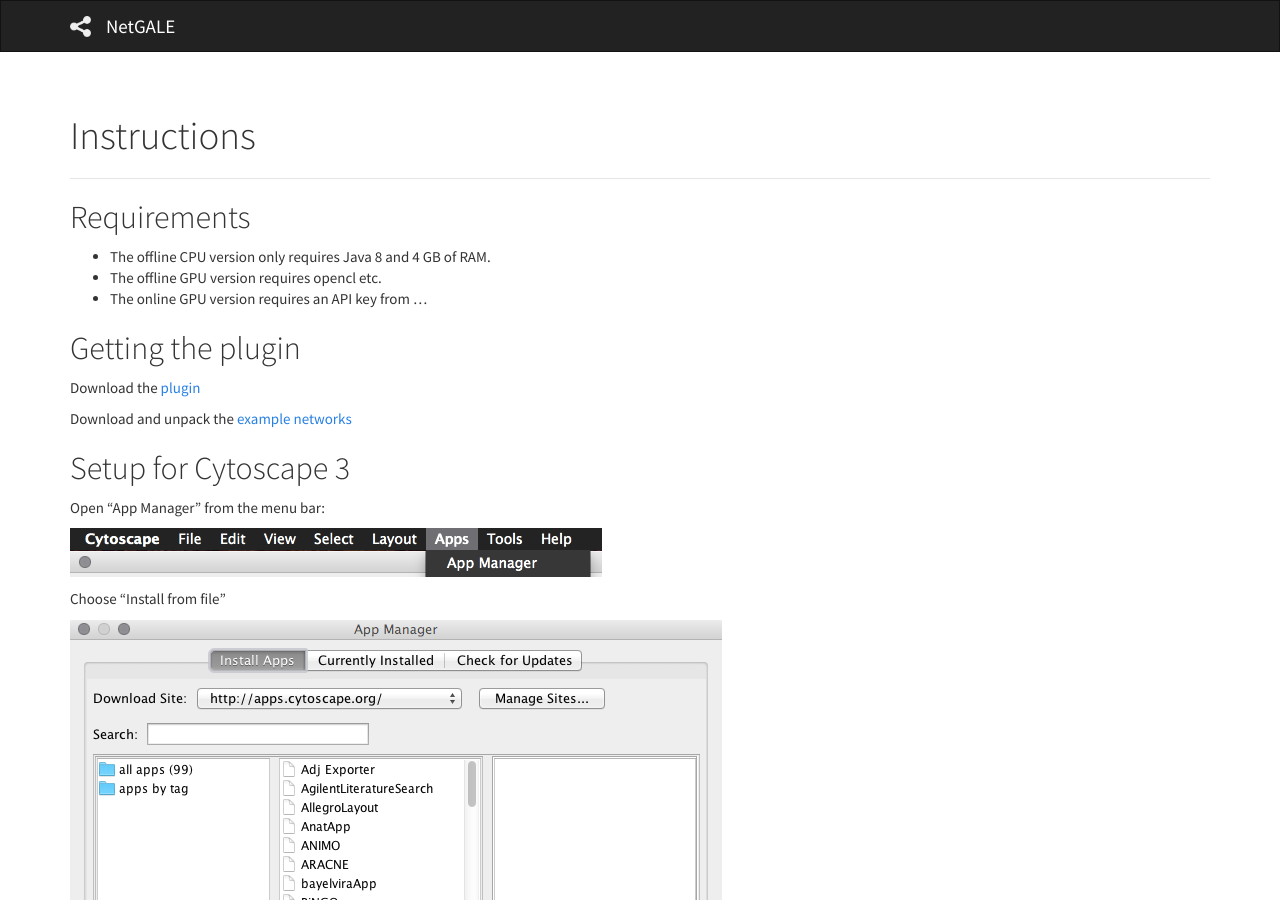
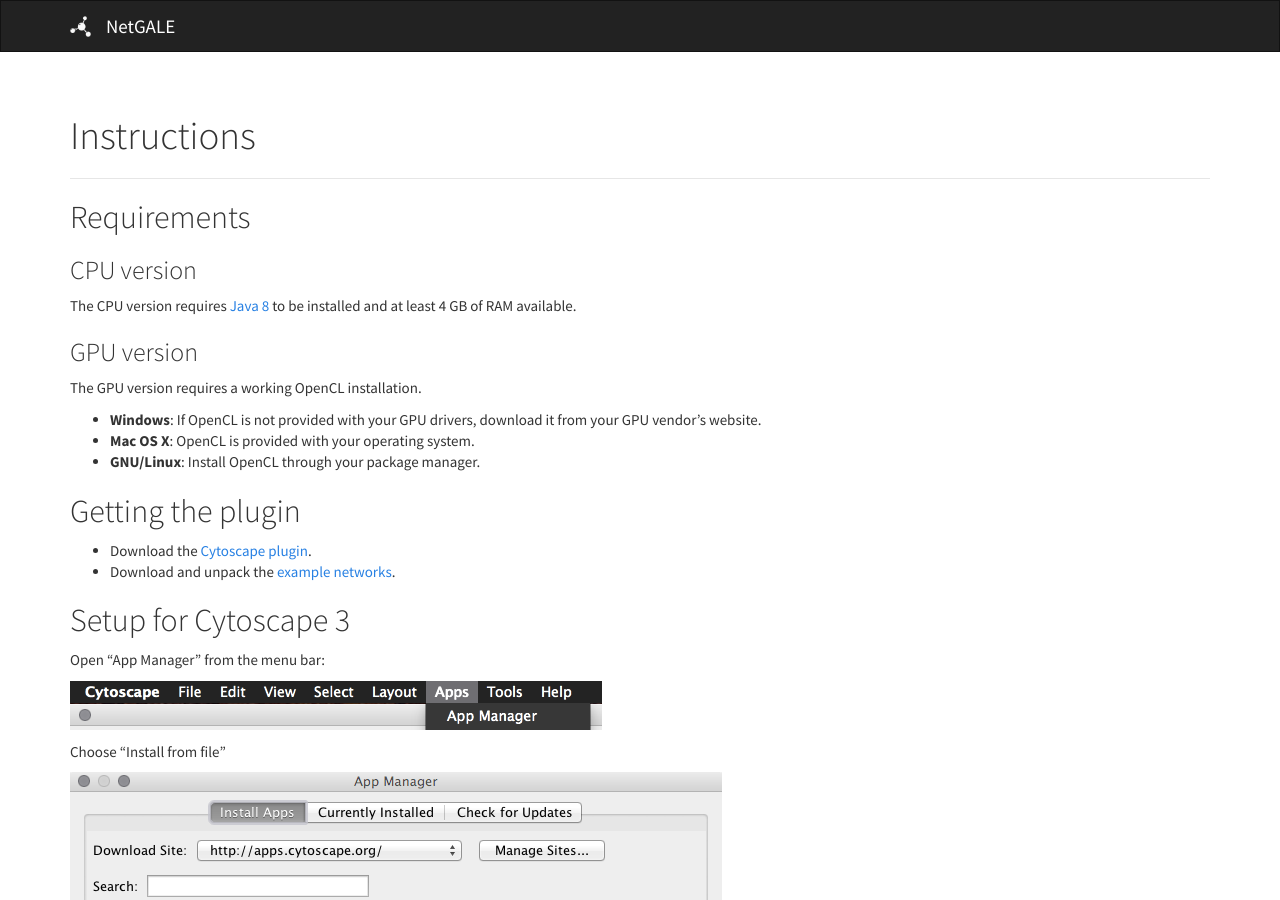
Before and after one commit to netgale/netgale.github.io, a Jekyll site: the page built from instructions/index.md, in a window 1280 px wide and 900 px high. Built offline with Jekyll 4.4.1, drawn with Linux system fonts in a browser that asks for light colours; nearby versions of some CDN libraries.

Commit message:
Misc. changes to text and layout

```diff
--- a/_layouts/default.html
+++ b/_layouts/default.html
@@ -1,7 +1,7 @@
 ---
 navigation:
- - text: Downloads
-   url: /downloads
+ - text: Download
+   url: /download
  - text: Instructions
    url: /instructions
  - text: Cite
--- a/instructions/index.md
+++ b/instructions/index.md
@@ -4,15 +4,24 @@ title: Instructions
 ---
 ## Requirements
 
-* The offline CPU version only requires Java 8 and 4 GB of RAM.
-* The offline GPU version requires opencl etc.
-* The online GPU version requires an API key from ...
+### CPU version
+
+The CPU version requires [Java 8](https://java.com/en/download/) to be installed
+and at least 4 GB of RAM available.
+
+### GPU version
+
+The GPU version requires a working OpenCL installation.
+
+* **Windows**: If OpenCL is not provided with your GPU drivers,
+  download it from your GPU vendor's website.
+* **Mac OS X**: OpenCL is provided with your operating system.
+* **GNU/Linux**: Install OpenCL through your package manager.
 
 ## Getting the plugin
 
-Download the [plugin](/downloads)
-
-Download and unpack the [example networks](/downloads/example_networks.zip)
+* Download the [Cytoscape plugin](/download).
+* Download and unpack the [example networks](/files/example_networks.zip).
 
 ## Setup for Cytoscape 3
 
```
Also changed, not shown: download/index.md (added, +17 -0 lines), downloads/index.md (deleted, +0 -17 lines), index.md (+3 -3 lines), img/logo.png, 1 other file.
